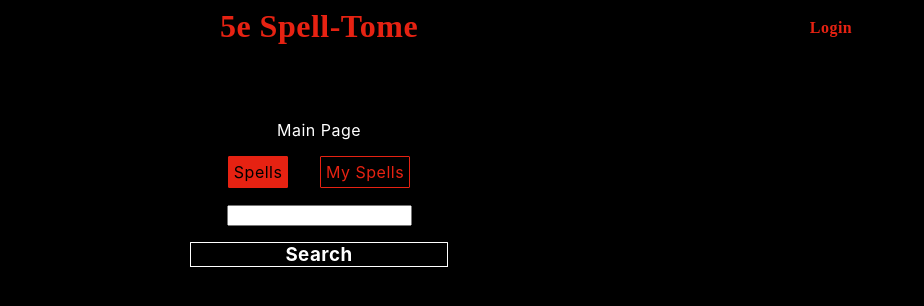
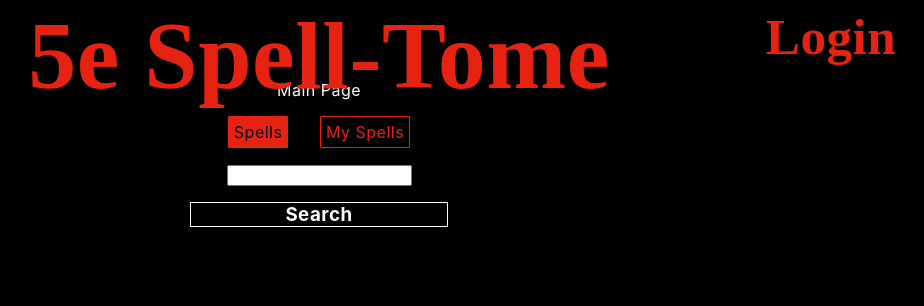
Before and after one commit to JamieRL/DnDSpellTome, a React (Create React App) app in the folder frontend/: page / in a window 1280 px wide. Shown: the top 306 px of the page, without its empty margins (321-1245 px from the left). Built offline with nearby package versions, Linux system fonts and the light colour scheme.

Commit message:
setup logout functionality. Send username with signed token on login, delete cookies on logout

```diff
--- a/frontend/public/index.html
+++ b/frontend/public/index.html
@@ -3,7 +3,7 @@
   <head>
     <meta charset="utf-8" />
     <link rel="icon" href="%PUBLIC_URL%/favicon.ico" />
-    <meta name="viewport" content="width=device-width, initial-scale=1" />
+    <meta name="viewport" content="width=device-width, initial-scale=1, maximum-scale=1" />
     <meta name="theme-color" content="#000000" />
     <meta
       name="description"
--- a/frontend/src/App.css
+++ b/frontend/src/App.css
@@ -9,6 +9,11 @@ body {
   letter-spacing: 0.5px;
 }
 
+html, body {
+    max-width: 100%;
+    overflow-x: hidden;
+}
+
 
 @media (prefers-reduced-motion: no-preference) {
   .App-logo {
--- a/frontend/src/App.js
+++ b/frontend/src/App.js
@@ -19,8 +19,8 @@ function App() {
 
         <Router history={history}>
           <Switch>
-            <Route path="/login" component={Pages.Login}/>
-            <Route path="/" component={Pages.Main}/>
+            <Route path="/login" component={Pages.Login} history={history}/>
+            <Route path="/" component={Pages.Main} history={history}/>
           </Switch>
         </Router>
 
--- a/frontend/src/components/Header.js
+++ b/frontend/src/components/Header.js
@@ -1,34 +1,61 @@
 import React from 'react'
 import styled from 'styled-components'
-
+import Cookies from 'js-cookie'
 const Header = styled.h1`
   color: #e62212;
   width: 100%;
-cursor: pointer;
   font-family: Copperplate-Bold;
-margin-top:0.5rem;
-margin-bottom:4rem;
+  padding-top:3rem;
+  margin-top: 0;
   height: 3rem;
+  z-index: 5;
+  background-color: black;
+  position:absolute;
+  top:0;
+  left:0;
+  right:0;
+  height:0rem;
   span{
+    font-size: 7.5vw;
     position:absolute;
-  left:10%;
-  right:10%;
+    width:100%;
+    top:0;
+    padding-bottom:0.5rem;
+    right:0;
+    left:0;
   }
-a {
+  a,p {
+    position:absolute;
+    top: 2%;
+    right:0;
     color: #e62212;
     width: 20%
-  float: right;
-  font-size: 1rem;
-  margin-top:0.7rem;
+    float:right;
+    font-size: 4vw;
+    margin-top:0.4rem;
     text-decoration:none !important;
   }
 `
 
 function HeaderComponent(props) {
+
+
+  function onLogout() {
+    Cookies.remove('x-access-token')
+    Cookies.remove('username')
+    window.location.reload()
+  }
+
+  const token = Cookies.get('x-access-token')
+
+  const login = <a href='/login'>Login</a>
+  const logout = <p onClick={() => onLogout()}>Logout</p>
+
   return (
     <Header>
+
       <span>5e Spell-Tome</span>
-      {props.showLogin ? <a href='/login'>Login</a> : null}
+      {props.showLogin ? (token ? logout : login) : null}
     </Header>
   )
 }
--- a/frontend/src/pages/Login.js
+++ b/frontend/src/pages/Login.js
@@ -35,8 +35,8 @@ function LoginPage(props) {
       if(response.ok) {
         response.json()
         .then(json => {
-          console.log('json', json)
           Cookies.set('x-access-token', json.token)
+          Cookies.set('username', json.username)
           history.push('/')
         })
 
@@ -49,7 +49,7 @@ function LoginPage(props) {
 
   return (
     <>
-      <Header showLogin={false}/>
+      <Header showLogin={false} {...props}/>
       <Login>
         <h2>Login</h2>
         <label>Username: </label><LoginInput type='text' value={username} onChange={e => setUsername(e.target.value)}/><br/>
--- a/frontend/src/pages/main.js
+++ b/frontend/src/pages/main.js
@@ -13,6 +13,7 @@ const SearchBox = styled.input`
   text-align:center;
 `
 const Main = styled.div`
+  margin-top: 10vh;
   button {
     margin-top: 1rem;
   }
@@ -61,7 +62,6 @@ class MainPage extends React.Component {
       favourites: [],
       spells: []
     }
-    console.log('constructor')
     if(this.state.tab === FAVOURITES) {
       this.fetchFavouriteData(this.state.favourites)
     }
@@ -73,7 +73,6 @@ class MainPage extends React.Component {
   }
 
   fetchFavouriteData(favourites) {
-    console.log('getting favourite spells data', favourites)
     API.fetchFavouriteSpells(favourites)
     .then(res => {
       res.json()
@@ -196,7 +195,7 @@ class MainPage extends React.Component {
 
     return (
       <>
-        <Header showLogin={true} />
+        <Header showLogin={true} {...this.props}/>
         <Main>
           <div>Main Page</div>
           <TabList>{tabs}</TabList><br/>
```
Also changed, not shown: 1 other file (tests, documents, lock files or other folders). Lines whose indentation alone changed are shown as unchanged.
